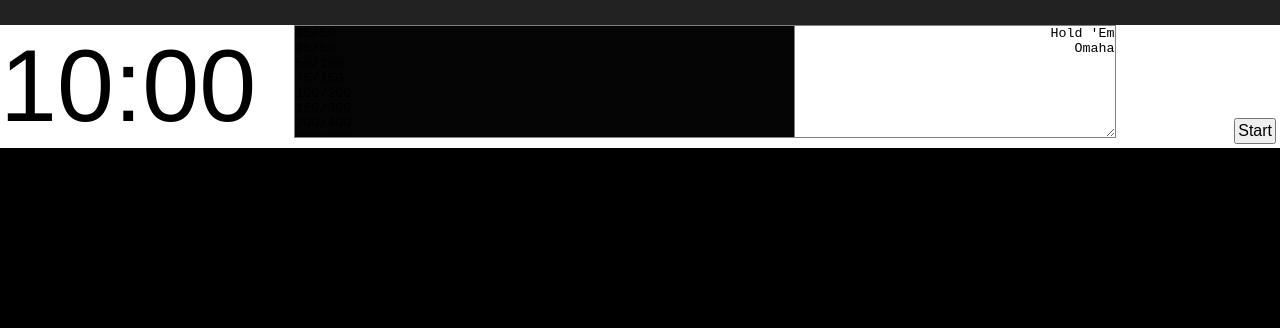
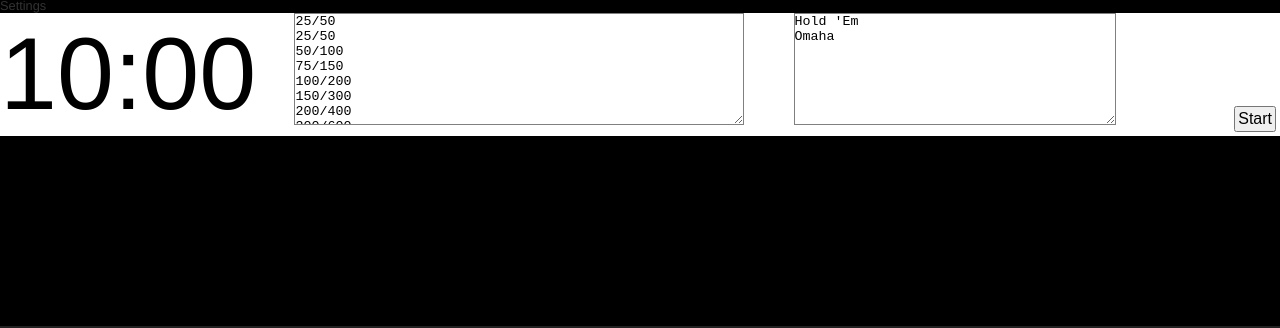
Before and after one commit to Jmarshall70/html5pokertimer, a plain HTML site: page index.html in a window 1280 px wide. Shown: the top 328 px of the page. Drawn offline with Linux system fonts and the light colour scheme.

Commit message:
[svn r10] Got rid of the scroll bar but lost the ability to scroll

```diff
--- a/index.html
+++ b/index.html
@@ -10,9 +10,11 @@
 </head>
 <body>
 <div id="poker_container">
-	<div id="settings" class="level">
-		<input type="text" size="4" id="time" class="time" value="10:00">
-		<textarea class="blinds" id="blinds" rows="4" cols="55">25/50
+	<div id="settings">
+		<div class="menu">Settings</div>
+		<div class="level">
+			<input type="text" size="4" id="time" class="time" value="10:00">
+			<textarea class="blinds" id="blinds" rows="4" cols="55">25/50
 25/50
 50/100
 75/150
@@ -28,9 +30,10 @@
 2000/4000
 3000/6000
 4000/8000</textarea>
-	<textarea class="game" id="games" rows="4" cols="40">Hold 'Em
+			<textarea class="game" id="games" rows="4" cols="40">Hold 'Em
 Omaha</textarea>
 			<button onclick="draw()" >Start</button>
+		</div>
 	</div>
 	<div id="poker_levels"></div>
 	<audio id="bell" autoplay="false" src="Goblet_G_Medium.ogg"></audio>
--- a/poker.css
+++ b/poker.css
@@ -11,6 +11,19 @@ body {
 	background-color: black;
 	font-size: 100px;
 	line-height: 1.2;
+	overflow: hidden;
+	position: absolute;
+	top: 0px;
+	left: 0px;
+	bottom: 0px;
+	right: 0px;
+	width: 100%;
+}
+#poker_levels {
+	position: absolute;
+	top: 0px;
+	left: 0px;
+	width: 100%;
 }
 .level {
 	border-top: .25em solid #222;
@@ -47,7 +60,6 @@ body {
 	top: 0;
 	bottom:0;
 	white-space: nowrap;
-	text-align: right;
 }
 a.break {
 	position: absolute;
@@ -73,7 +85,7 @@ textarea.game {
 	height: 90%;
 }
 textarea.blinds {
-	width: 40%;
+	width: 35%;
 	right: 40%;
 	height: 90%;
 }
@@ -89,9 +101,26 @@ textarea.blinds {
 	text-decoration: underline;
 }
 #settings {
-	opacity: 1;
+	position: fixed;
+	width: 100%;
+	z-index: 2;
 }
-#settings.level button {
+#settings .menu {
+	color: #333;
+	font-size: 0.125em;
+}
+#settings:hover .level {
+	display: block;
+}
+#settings .level {
+	display: none;
+	background-color: white;
+	border: 0;
+}
+#settings .level .blinds {
+	background-color: white;
+}
+#settings .level button {
 	position: absolute;
 	right: 4px;
 	bottom: 4px;
--- a/poker.js
+++ b/poker.js
@@ -21,7 +21,6 @@ $(document).ready(function(){
 			bell.src = new_src;
 		}
 	}
-	console.log( bell.src )
 	container = id('poker_levels');
 	draw();
 	setInterval( count, 1000 );
@@ -95,9 +94,9 @@ function update_view(abrupt) {
 	var top_of_center = Math.floor( window.innerHeight/2 -dom_height/2);
 	var dom_top = current_level_dom.offsetTop;
 	if( abrupt ) {
-		$('html,body').scrollTop(dom_top-top_of_center);
+		container.css({ 'top':-1*(dom_top-top_of_center) });
 	} else {
-		$('html,body').animate({ 'scrollTop': dom_top-top_of_center });
+		$(container).animate({ 'top': -1*(dom_top-top_of_center) });
 	}
 	//$(controls).css({ 'top': dom_top + dom_height });
 }
@@ -142,8 +141,8 @@ function change_size(scroll, animate){
 	$(container).css({'fontSize':ratio_text_size, 'lineHeight':1});
 	$('#settings').css({'fontSize':ratio_text_size, 'lineHeight':1});
 	//$('.level').css({'height':ratio*90});
-	var half_height = Math.floor( window.innerHeight/2 );
-	$(container).css({ 'paddingTop': half_height, 'paddingBottom': half_height });
+	var third_height = Math.floor( window.innerHeight/3 );
+	$(container).css({ 'paddingTop': third_height, 'paddingBottom': third_height, height: third_height });
 	if( scroll ) {
 		update_view(animate);
 	}
```
